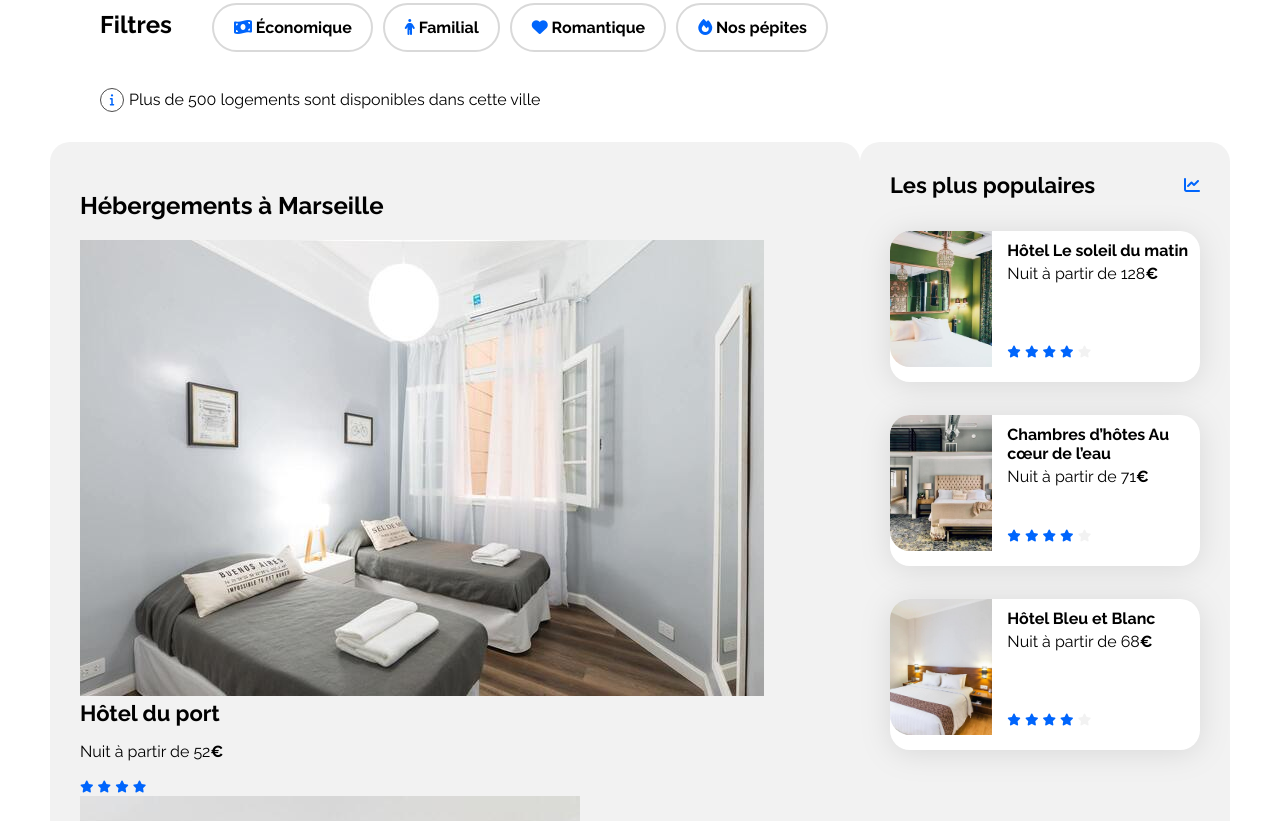
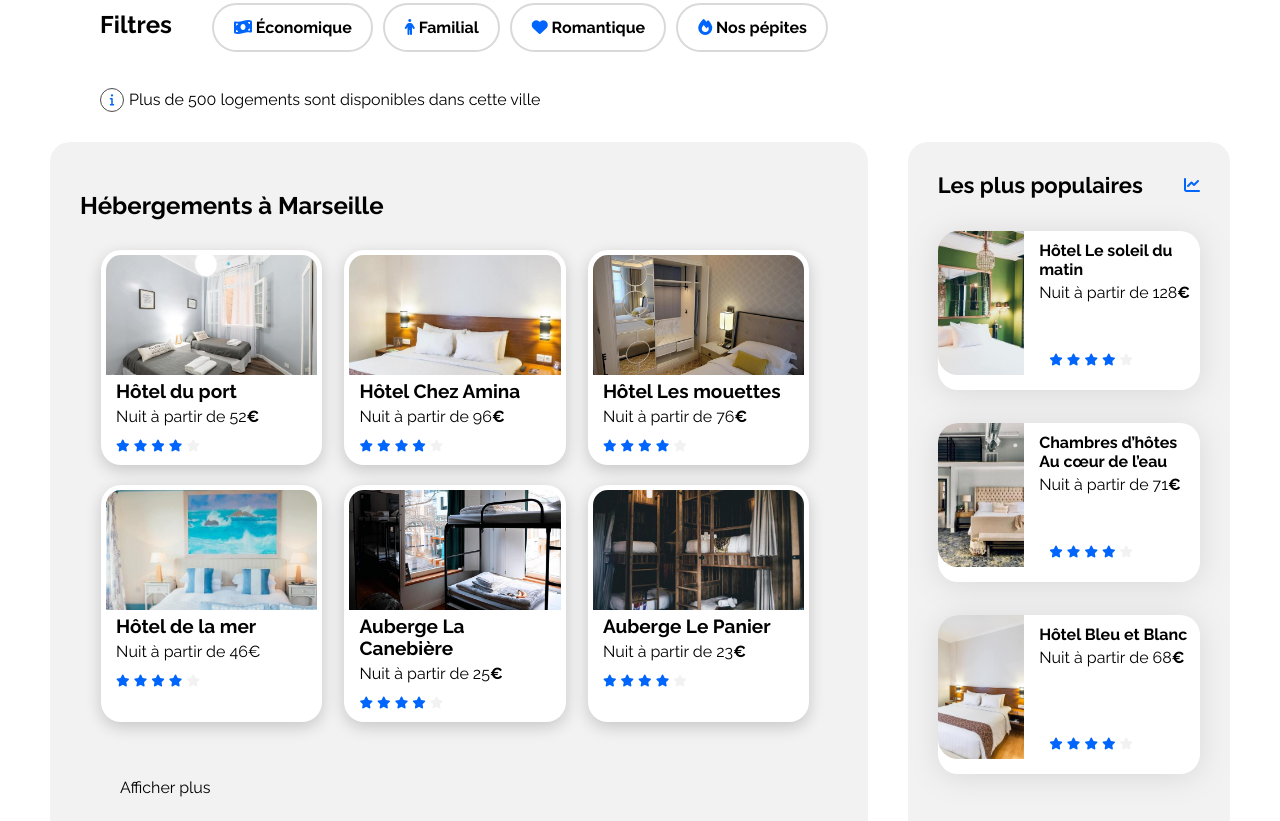
Before and after one commit to PhilBinenga/Booki, a plain HTML site: page index.html in a window 1280 px wide. Shown: the part 279-1100 px from the top of the page. Drawn offline with Linux system fonts and the light colour scheme.

Commit message:
hébergement marseille card

```diff
--- a/css/style.css
+++ b/css/style.css
@@ -230,6 +230,7 @@ a {
 .hebergements-and-populaires {
     display: flex;
     justify-content: space-between;
+    gap: 40px;
 }
 
 .hebergements-and-populaires section {
@@ -239,14 +240,77 @@ a {
     box-sizing: border-box;
 }
 
+
 /****** Hebergements ***********/
 .hebergements {
-    width: 65%;
+    background-color: #F2F2F2;
+    width: 100%;
+    border-radius: 15px;
+    padding: 30px;
+    gap: 30px;
 }
+
+.hebergements-cards {
+    display: flex;
+    flex-wrap: wrap;
+    margin: 10px 10px;
+}
+
+.hotel {
+    width: 30%;
+    background: white;
+    border-radius: 20px;
+    padding: 5px;
+    box-sizing: border-box;
+    margin: 10px 1.5%;
+    box-shadow: 0 5px 16px #0000002e;
+}
+
+.hotel a {
+    display: flex;
+    flex-direction: column;
+    height: 100%;
+}
+
+.hotel img {
+    border-radius: 15px 15px 0px 0px;
+    width: 100%;
+    height: 120px;
+    object-fit: cover;
+}
+
+.hotel p {
+    margin: 5px 10px;
+    font-weight: 400;
+}
+
+.hotel h3 {
+    font-size: 19px;
+    font-weight: 700;
+    margin: 5px 10px;
+}
+
+.card-rating {
+    margin: 5px 10px;
+}
+
+.show-more {
+  color: black;
+  padding-left: 10px;
+  margin: 30px 0 0 20px;
+  display: flex;
+  flex-direction: column;
+
+}
+
+
 
 /****** Populaires ***********/
 .populaires {
-    width: 32%;
+    width: 45%;
+    padding: 30px;
+
+
 }
 
 .populaires-title {
@@ -255,6 +319,10 @@ a {
     align-items: center;
 }
 
+.populaires-title a {
+    text-decoration: none;
+    color: black;
+  }
 .populaires-cards .card {
     display: flex;
     margin-top: 33px;
@@ -262,9 +330,10 @@ a {
 
 .populaires-cards img {
     width: 33%;
-    height: 136px;
+    height: 144px;
     border-top-left-radius: 20px;
     border-bottom-left-radius: 20px;
+    object-fit: cover;
 }
 
 .populaires-cards .card-content {
--- a/index.html
+++ b/index.html
@@ -148,10 +148,68 @@
                                 </a>
                             </article>
 
+                            <article class="hotel">
+                                <a href="#">
+                                    <img src="./images/hebergements/annie-spratt.jpg" alt="Image de la chambre d'hôtel montrant un lit">
+                                    <div class="card-text-main">
+                                        <h3 class="section-title">Hôtel de la mer</h3>
+                                        <p class="card-subtitle">Nuit à partir de 46<span class="euro"></span>€</p>
+                                    </div>
+                                    <div class="card-rating">
+                                        <i class="fa-xs fa-solid fa-star" aria-hidden="true"></i>
+                                                <i class="fa-xs fa-solid fa-star" aria-hidden="true"></i>
+                                                <i class="fa-xs fa-solid fa-star" aria-hidden="true"></i>
+                                                <i class="fa-xs fa-solid fa-star" aria-hidden="true"></i>
+                                                <i class="fa-xs fa-solid fa-star neutral-star" aria-hidden="true"></i>
+                                                <span class="sr-only">Note de 4 sur 5</span>
+                                    </div>
+                                </a>
+                            </article>
+
+                            <article class="hotel">
+                                <a href="#">
+                                    <img src="./images/hebergements/marcus-loke.jpg" alt="Image de la chambre d'hôtel montrant un lit">
+                                    <div class="card-text-main">
+                                        <h3 class="section-title">Auberge La Canebière</h3>
+                                        <p class="card-subtitle">Nuit à partir de 25<span class="euro">€</span></p>
+                                    </div>
+                                    <div class="card-rating">
+                                        <i class="fa-xs fa-solid fa-star" aria-hidden="true"></i>
+                                                <i class="fa-xs fa-solid fa-star" aria-hidden="true"></i>
+                                                <i class="fa-xs fa-solid fa-star" aria-hidden="true"></i>
+                                                <i class="fa-xs fa-solid fa-star" aria-hidden="true"></i>
+                                                <i class="fa-xs fa-solid fa-star neutral-star" aria-hidden="true"></i>
+                                                <span class="sr-only">Note de 4 sur 5</span>
+                                    </div>
+                                </a>
+                            </article>
+
+                            <article class="hotel">
+                                <a href="#">
+                                    <img src="./images/hebergements/nicate-lee.jpg"  alt="Image de la chambre montrant un lit">
+                                    <div class="card-text-main">
+                                        <h3 class="section-title">Auberge Le Panier</h3>
+                                        <p class="card-subtitle">Nuit à partir de 23<span class="euro">€</span></p>
+                                    </div>
+                                    <div class="card-rating">
+                                        <i class="fa-xs fa-solid fa-star" aria-hidden="true"></i>
+                                                <i class="fa-xs fa-solid fa-star" aria-hidden="true"></i>
+                                                <i class="fa-xs fa-solid fa-star" aria-hidden="true"></i>
+                                                <i class="fa-xs fa-solid fa-star" aria-hidden="true"></i>
+                                                <i class="fa-xs fa-solid fa-star neutral-star" aria-hidden="true"></i>
+                                                <span class="sr-only">Note de 4 sur 5</span>
+                                    </div>
+                            </article>
+
+                            <div class="show-more">
+                                <a href="#">
+                                    <p>Afficher plus</p>
+                                </a>
+                            </div>
 
 
 
-                    </div>
+              </div>
                 </section>
 
 
@@ -215,6 +273,9 @@
                                         <i class="fa-xs fa-solid fa-star neutral-star" aria-hidden="true"></i>
                                         <span class="sr-only">Note de 4 sur 5</span>
                                     </div>
+
+
+
                                 </div>
                             </article>
                         </a>
```
